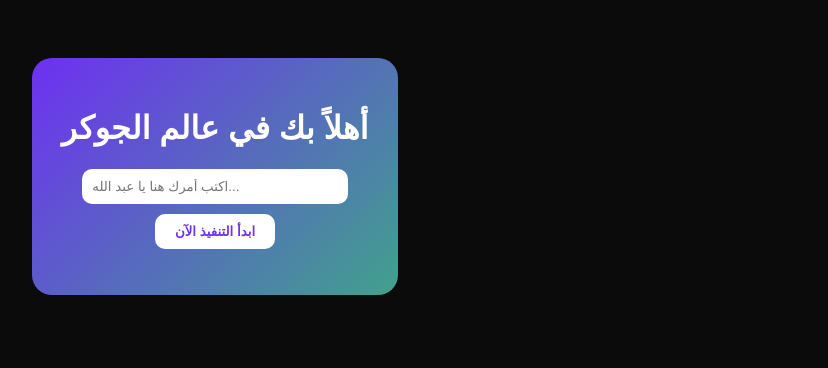
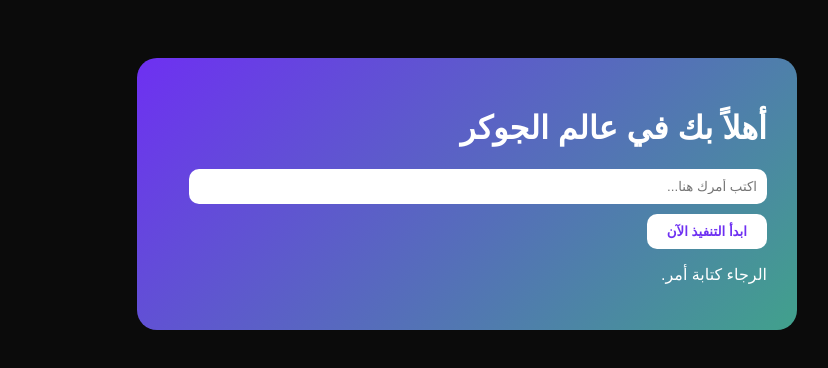
Before and after one commit to wd9412136-netizen/Joker-Assets, a plain HTML site: page index.html in a window 1280 px wide. Both pictures are taken after a click on the button "ابدأ التنفيذ الآن". Shown: the whole page, without its empty margins (425-1253 px from the left). Drawn offline with Linux system fonts and the light colour scheme; no server answers.

Commit message:
Update index.html with new content

```diff
--- a/index.html
+++ b/index.html
@@ -1,33 +1,42 @@
 <!DOCTYPE html>
-<html lang="ar">
+<html lang="ar" dir="rtl">
 <head>
   <meta charset="UTF-8">
+  <meta name="viewport" content="width=device-width, initial-scale=1">
   <title>عالم الجوكر</title>
   <style>
-        body { background: #0b0b0b; color: white; font-family: sans-serif; text-align: center; padding: 50px; }
-        .card { background: linear-gradient(135deg, #6e30f2, #41a18c); padding: 30px; border-radius: 20px; display: inline-block; }
-        input { padding: 10px; border-radius: 10px; border: none; width: 80%; margin-bottom: 10px; }
+    body { background: #0b0b0b; color: white; font-family: sans-serif; padding: 50px; direction: rtl; text-align: right; }
+    .card { background: linear-gradient(135deg, #6e30f2, #41a18c); padding: 30px; border-radius: 20px; display: inline-block; max-width: 600px; width: 90%; }
+    input { padding: 10px; border-radius: 10px; border: none; width: calc(100% - 22px); margin-bottom: 10px; box-sizing: border-box; }
     button { background: #fff; color: #6e30f2; padding: 10px 20px; border-radius: 10px; border: none; font-weight: bold; cursor: pointer; }
+    @media (max-width:600px) { body{ padding:20px; } .card{ padding:20px; } }
   </style>
 </head>
 <body>
   <div class="card">
     <h1>أهلاً بك في عالم الجوكر</h1>
-        <input type="text" id="userIn" placeholder="اكتب أمرك هنا يا عبد الله...">
+    <input type="text" id="userIn" placeholder="اكتب أمرك هنا...">
     <br>
     <button onclick="send()">ابدأ التنفيذ الآن</button>
-        <p id="response"></p>
+    <p id="response" aria-live="polite"></p>
   </div>
   <script>
-        async function send() {
+    async function send(){
       const msg = document.getElementById('userIn').value;
+      if(!msg) { document.getElementById('response').innerText = 'الرجاء كتابة أمر.'; return; }
+      try{
         const res = await fetch('https://joker-assets.onrender.com/chat', {
           method: 'POST',
           headers: {'Content-Type': 'application/json'},
           body: JSON.stringify({message: msg})
         });
+        if(!res.ok) throw new Error('Network response was not ok');
         const data = await res.json();
-            document.getElementById('response').innerText = data.reply;
+        document.getElementById('response').innerText = data.reply || 'لا يوجد رد.';
+      }catch(err){
+        document.getElementById('response').innerText = 'حدث خطأ أثناء الاتصال بالخادم.';
+        console.error(err);
+      }
     }
   </script>
 </body>
```
Lines whose indentation alone changed are shown as unchanged.
